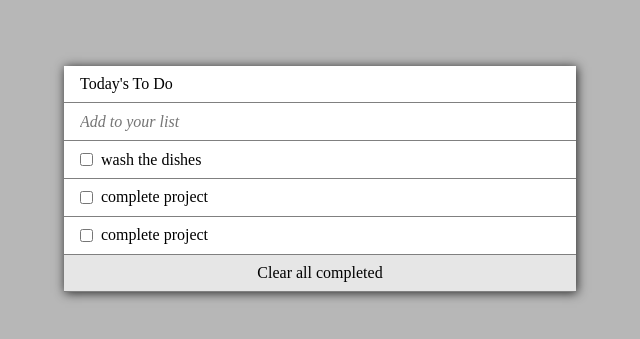
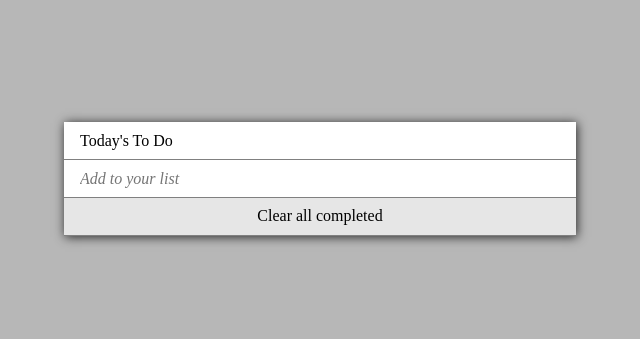
Before and after one commit to orlandodiazc/to-do-list, a website built with webpack: page src/index.html in a window 1280 px wide. Shown: the part 221-560 px from the top of the page, without its empty margins (320-960 px from the left). Built offline with nearby package versions, Linux system fonts and the light colour scheme.

Commit message:
Add task functionality

```diff
--- a/src/index.html
+++ b/src/index.html
@@ -10,10 +10,12 @@
     <main class="container">
       <div class="list-container">
         <div class="list-item"><h1>Today's To Do</h1></div>
-        <div class="list-item"><input type="text" name="description" id="taskDescription" placeholder="Add to your list" /></div>
-        <ul role="list" class="task-list">
-
-        </ul>
+        <form action="" class="form-description">
+          <div class="list-item">
+            <input type="text" name="description" id="taskDescription" placeholder="Add to your list" />
+          </div>
+        </form>
+        <ul role="list" class="task-list"></ul>
         <template id="list-item-template">
           <li class="list-item">
             <label><input type="checkbox" id="" value="" data-index="" /></label>
--- a/src/index.js
+++ b/src/index.js
@@ -1,15 +1,12 @@
 import './style.css';
+import './modules/taskControl.js'
 import { updateCompletedStatus, clearCompletedTasks } from './modules/checkboxUpdates.js';
 
 const taskList = document.querySelector('.task-list');
 const listItemTemplate = document.getElementById('list-item-template');
 const btnClear = document.querySelector('.button-clear');
 
-let tasks = [
-  { description: 'wash the dishes', completed: false, index: 1 },
-  { description: 'complete project', completed: false, index: 0 },
-  { description: 'complete project', completed: false, index: 2 },
-];
+let tasks = [];
 
 const addTask = (newTask) => {
   const taskClone = listItemTemplate.content.cloneNode(true);
@@ -23,7 +20,7 @@ const addTask = (newTask) => {
 };
 
 const displayTasks = (tasks) => {
-  tasks.forEach((task) => addTask(task));
+  tasks.sort((a,b) => a.index - b.index).forEach((task) => addTask(task));
 };
 
 if (localStorage.getItem('tasks')){
--- /dev/null
+++ b/src/modules/taskControl.js
@@ -0,0 +1,5 @@
+const taskDescription = document.querySelector('.form-description');
+
+taskDescription.addEventListener('submit', (e) => {
+  e.preventDefault();
+});
```
